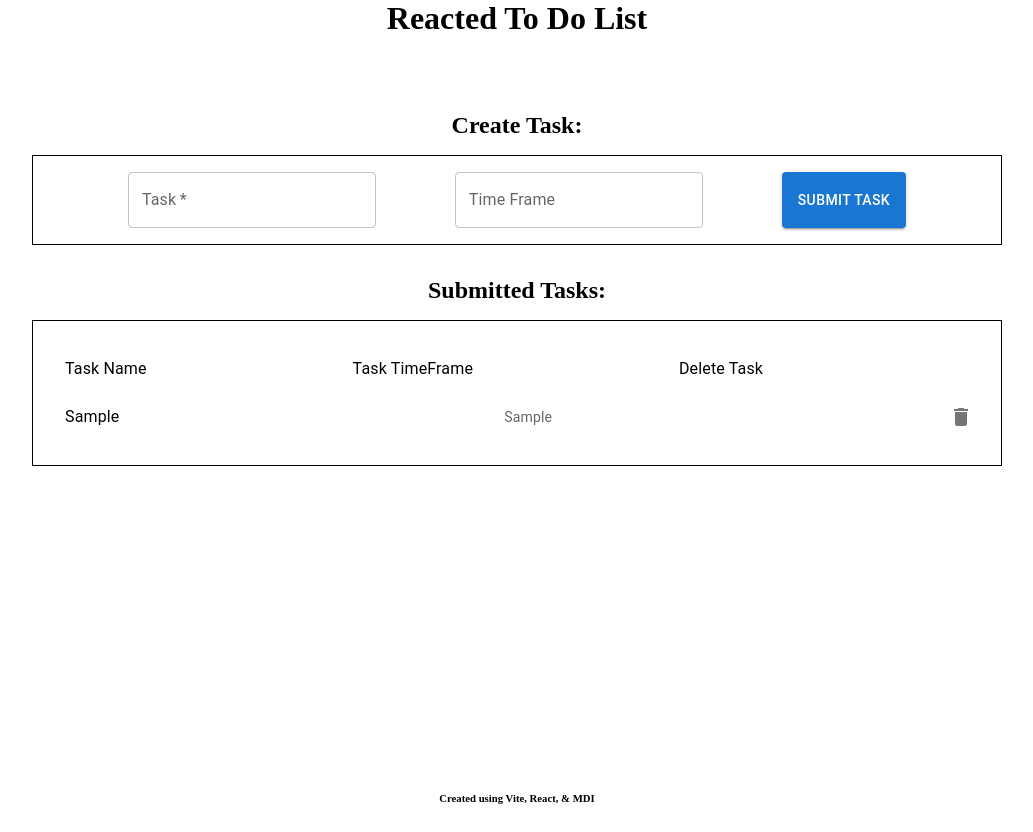
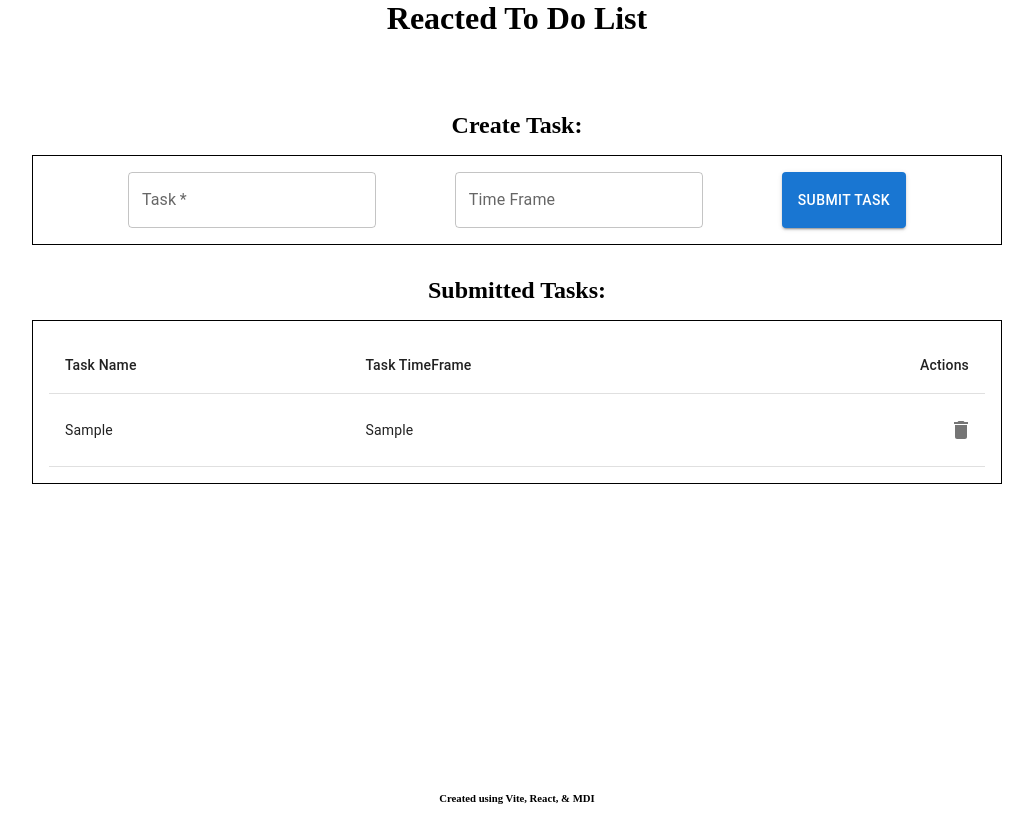
Before and after one commit to KWilson718/react-to-do-list, a React (Vite) app: page / in a window 1280 px wide. Both pictures are taken after typing "Sample", "Sample" into the empty fields and a click on the button "SUBMIT TASK". Shown: the whole page, without its empty margins (123-1156 px from the left). Built offline with nearby package versions, Linux system fonts and the light colour scheme.

Commit message:
Swapped to Table for better Display

```diff
--- a/src/components/TaskSection.jsx
+++ b/src/components/TaskSection.jsx
@@ -1,10 +1,12 @@
 import React from 'react';
 
 import Box from '@mui/material/Box';
-import List from '@mui/material/List';
-import ListItem from '@mui/material/ListItem';
-import ListItemIcon from '@mui/material/ListItemIcon';
-import ListItemText from '@mui/material/ListItemText';
+import Table from '@mui/material/Table';
+import TableBody from '@mui/material/TableBody';
+import TableCell from '@mui/material/TableCell';
+import TableContainer from '@mui/material/TableContainer';
+import TableHead from '@mui/material/TableHead';
+import TableRow from '@mui/material/TableRow';
 import IconButton from '@mui/material/IconButton';
 import DeleteIcon from '@mui/icons-material/Delete';
 
@@ -36,39 +38,35 @@ export default function TaskSection({ taskList }) {
                     padding: 2,
                 }}
             >
-                <List>
-                    <ListItem>
-                        <ListItemText primary='Task Name' />
-                        <ListItemText primary='Task TimeFrame' />
-                        <ListItemText primary='Delete Task' />
-                    </ListItem>
-                    {taskList.map((task, index) => (
-                        <ListItem
-                            key={index}
-                            secondaryAction={
-                                <IconButton edge="end" aria-label="delete">
-                                    <DeleteIcon />
-                                </IconButton>
-                            }
-                        >
-                            <ListItemText primary={task.task} />
-                            {task.timeFrame && (
-                                <ListItemText secondary={task.timeFrame} />
-                            )}
-                        </ListItem>
-                    ))}
-                </List>
+                <TableContainer>
+                    <Table>
+                        {/* Table Header */}
+                        <TableHead>
+                            <TableRow>
+                                <TableCell>Task Name</TableCell>
+                                <TableCell>Task TimeFrame</TableCell>
+                                <TableCell align="right">Actions</TableCell>
+                            </TableRow>
+                        </TableHead>
+                        {/* Table Body */}
+                        <TableBody>
+                            {taskList.map((task, index) => (
+                                <TableRow key={index}>
+                                    <TableCell>{task.task}</TableCell>
+                                    <TableCell>
+                                        {task.timeFrame || "No Time Frame"}
+                                    </TableCell>
+                                    <TableCell align="right">
+                                        <IconButton edge="end" aria-label="delete">
+                                            <DeleteIcon />
+                                        </IconButton>
+                                    </TableCell>
+                                </TableRow>
+                            ))}
+                        </TableBody>
+                    </Table>
+                </TableContainer>
             </Box>
         </div>
     );
 }
-
-
-
-// <ul>
-// {tasks.map((task, index) => (
-//     <li key={index}>
-//         {task.task} - {task.timeFrame || 'No Time Frame'}
-//     </li>
-// ))}
-// </ul>
```
